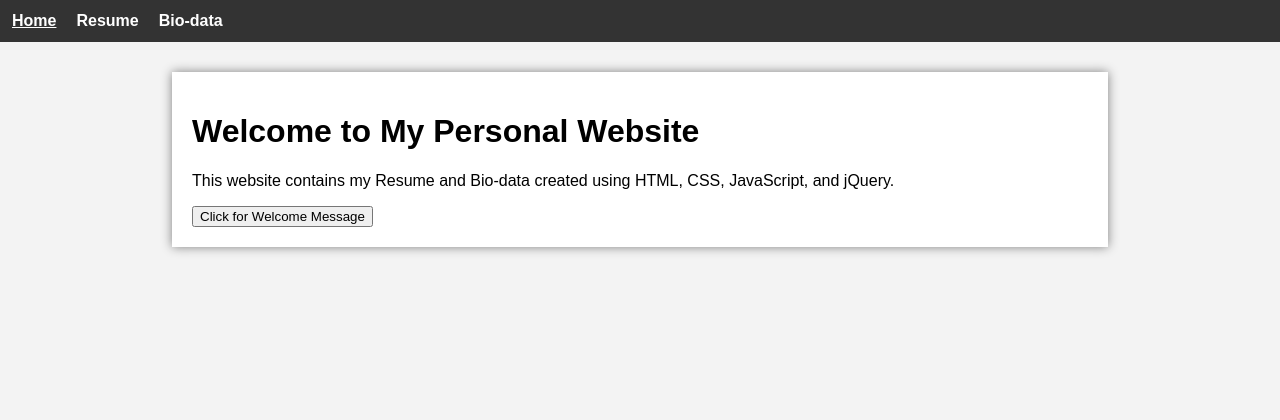
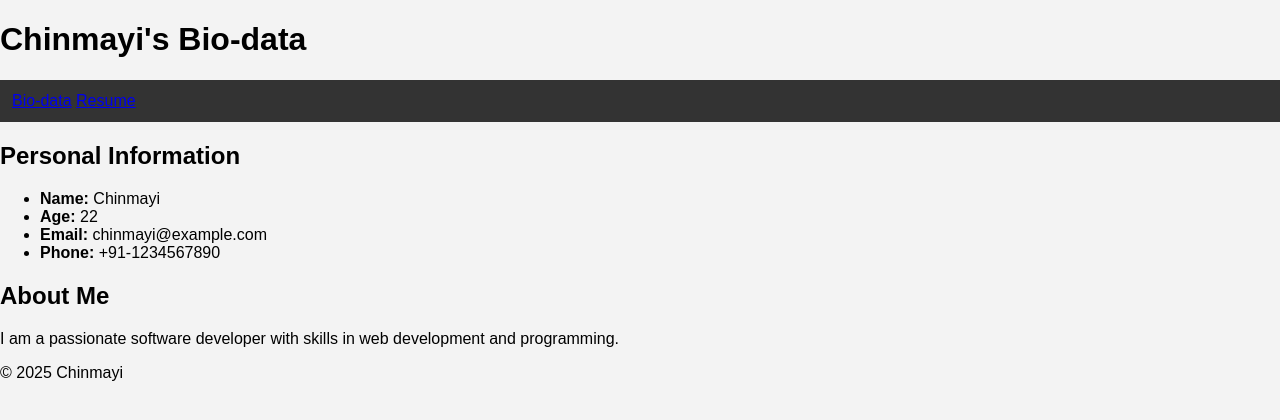
Before and after one commit to chinmayiii/web, a plain HTML site: page index.html in a window 1280 px wide. Drawn offline with nearby package versions, Linux system fonts and the light colour scheme.

Commit message:
Update biodata with Chinmayi B's details

```diff
--- a/index.html
+++ b/index.html
@@ -1,28 +1,39 @@
 <!DOCTYPE html>
 <html lang="en">
 <head>
-    <meta charset="UTF-8">
-    <title>My Website</title>
-    <link rel="stylesheet" href="style.css">
-    <script src="https://code.jquery.com/jquery-3.7.1.min.js"></script>
+  <meta charset="UTF-8" />
+  <meta name="viewport" content="width=device-width, initial-scale=1" />
+  <title>Bio-data - Chinmayi</title>
+  <link rel="stylesheet" href="style.css" />
 </head>
 <body>
+  <header>
+    <h1>Chinmayi's Bio-data</h1>
+    <nav>
+      <a href="index.html" class="active">Bio-data</a>
+      <a href="resume.html">Resume</a>
+    </nav>
+  </header>
 
-<nav>
-    <ul>
-        <li><a href="index.html" class="active">Home</a></li>
-        <li><a href="resume.html">Resume</a></li>
-        <li><a href="biodata.html">Bio-data</a></li>
-    </ul>
-</nav>
+  <main>
+    <section>
+      <h2>Personal Information</h2>
+      <ul>
+        <li><strong>Name:</strong> Chinmayi</li>
+        <li><strong>Age:</strong> 22</li>
+        <li><strong>Email:</strong> chinmayi@example.com</li>
+        <li><strong>Phone:</strong> +91-1234567890</li>
+      </ul>
+    </section>
 
-<div class="container">
-    <h1>Welcome to My Personal Website</h1>
-    <p>This website contains my Resume and Bio-data created using HTML, CSS, JavaScript, and jQuery.</p>
+    <section>
+      <h2>About Me</h2>
+      <p>I am a passionate software developer with skills in web development and programming.</p>
+    </section>
+  </main>
 
-    <button id="btn">Click for Welcome Message</button>
-</div>
-
-<script src="script.js"></script>
+  <footer>
+    <p>© 2025 Chinmayi</p>
+  </footer>
 </body>
 </html>
```
Also changed, not shown: biodata.html (+15 -7 lines), resume.html (renamed from resunme.html).
